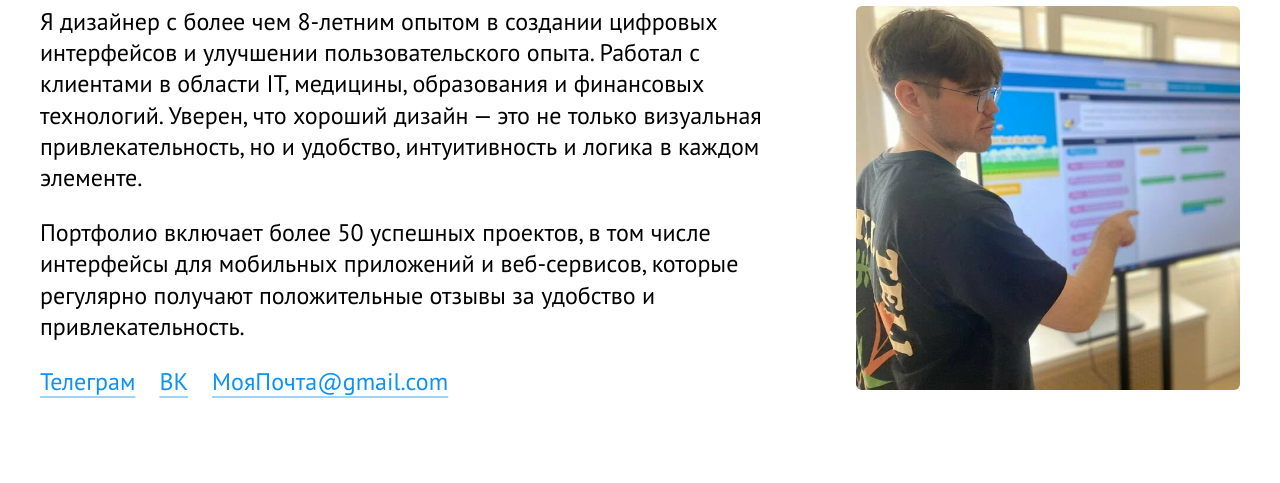
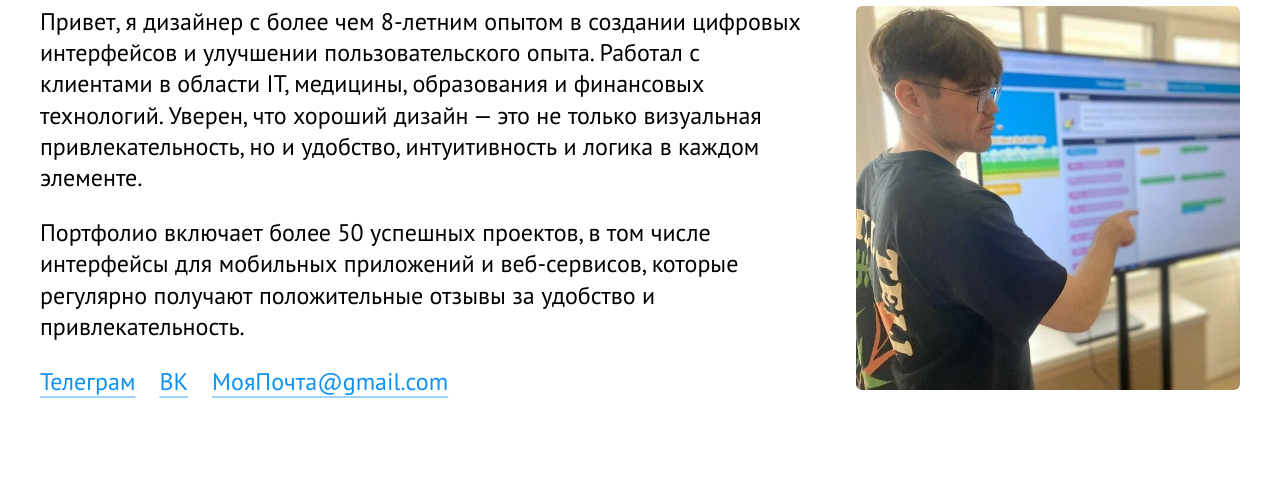
Before and after one commit to TemaReka/opalikha_cv, a plain HTML site: page index.html in a window 1280 px wide. Shown: the part 124-607 px from the top of the page. Drawn offline with Linux system fonts and the light colour scheme.

Commit message:
Meaningless commit

```diff
--- a/index.html
+++ b/index.html
@@ -20,7 +20,7 @@
 
 		<div class="description">
 		<div class="descriptionTxt">
-			<p>Я дизайнер с более чем 8-летним опытом в создании цифровых интерфейсов и улучшении пользовательского опыта. Работал с клиентами в области IT, медицины, образования и финансовых технологий. Уверен, что хороший дизайн — это не только визуальная привлекательность, но и удобство, интуитивность и логика в каждом элементе.</p>
+			<p>Привет, я дизайнер с более чем 8-летним опытом в создании цифровых интерфейсов и улучшении пользовательского опыта. Работал с клиентами в области IT, медицины, образования и финансовых технологий. Уверен, что хороший дизайн — это не только визуальная привлекательность, но и удобство, интуитивность и логика в каждом элементе.</p>
 
 			<p>Портфолио включает более 50 успешных проектов, в том числе интерфейсы для мобильных приложений и веб-сервисов, которые регулярно получают положительные отзывы за удобство и привлекательность. </p>
 
```
